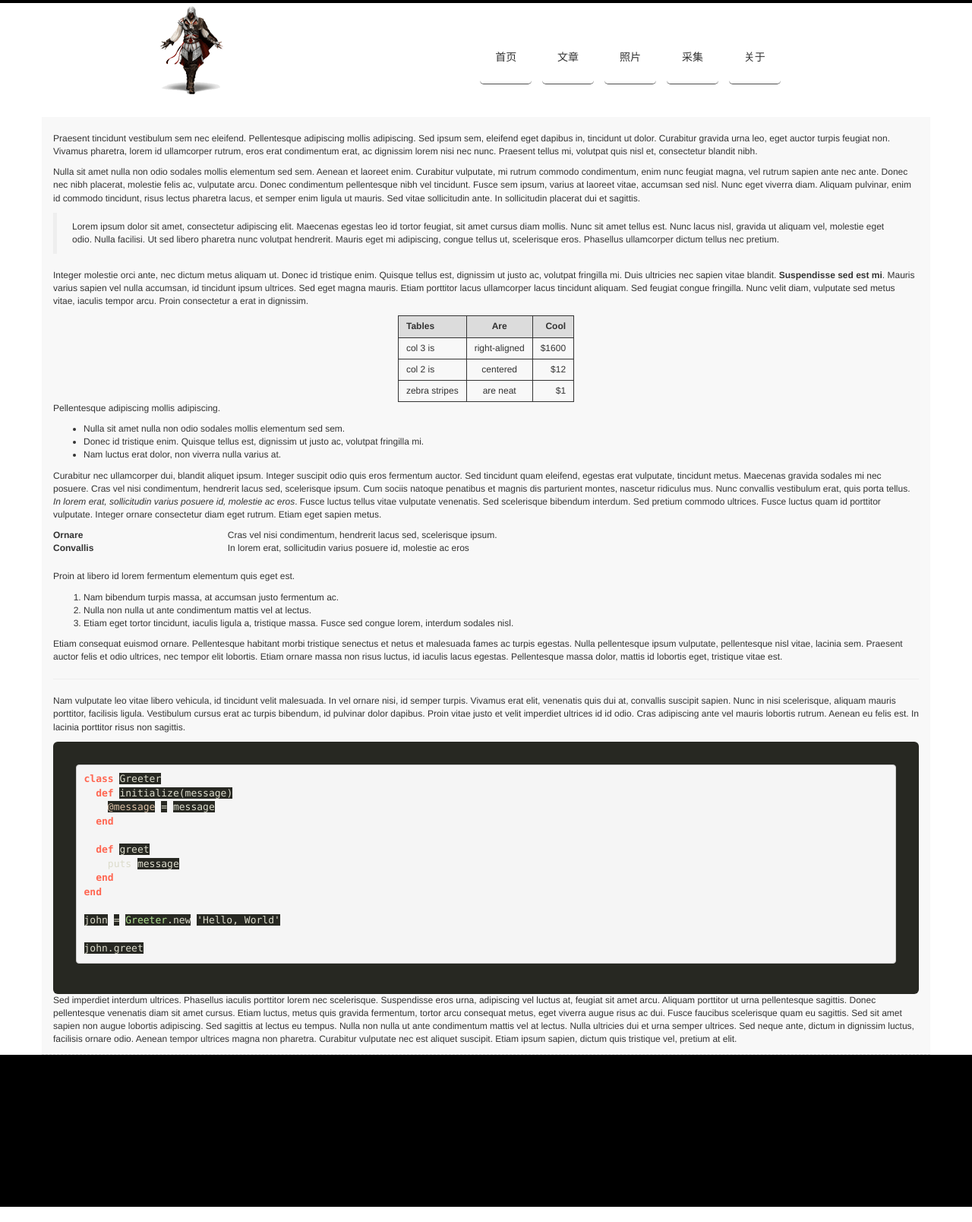
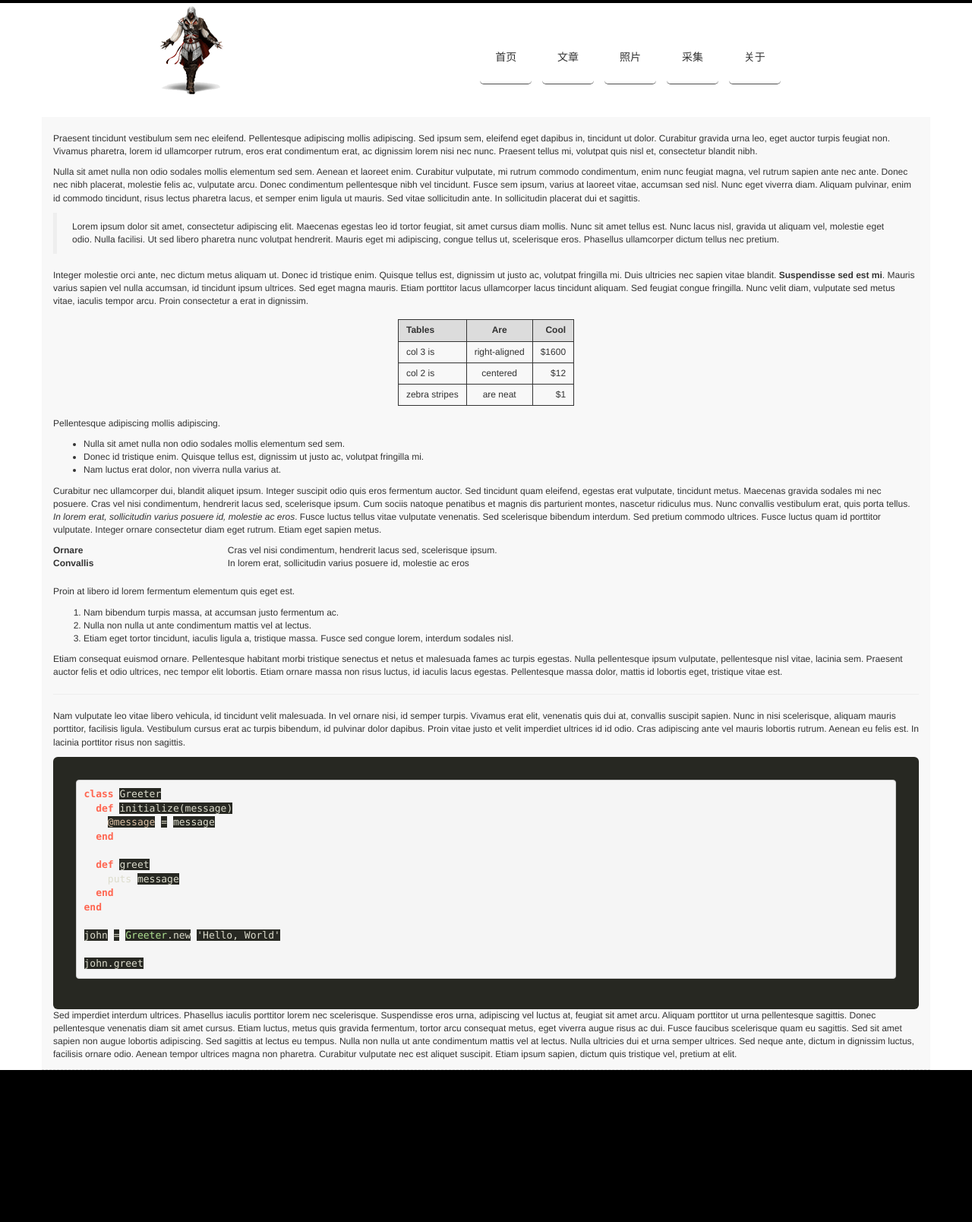
Before and after one commit to hlowd/hlowd.github.io, a Jekyll site: the page built from _posts/2014-03-07-demo-post.md, in a window 1280 px wide. Shown: the whole page at 76% size. Built offline with Jekyll 4.4.1, drawn with Linux system fonts in a browser that asks for light colours.

Commit message:
Update main.scss

```diff
--- a/public/css/main.scss
+++ b/public/css/main.scss
@@ -51,7 +51,7 @@ p code {
 table {
   border-collapse: collapse;
   border: 1px solid $contrast-color;
-  margin:0 auto;
+  margin:15px auto;
 
   td, th {
     border: 1px solid $contrast-color;
```
